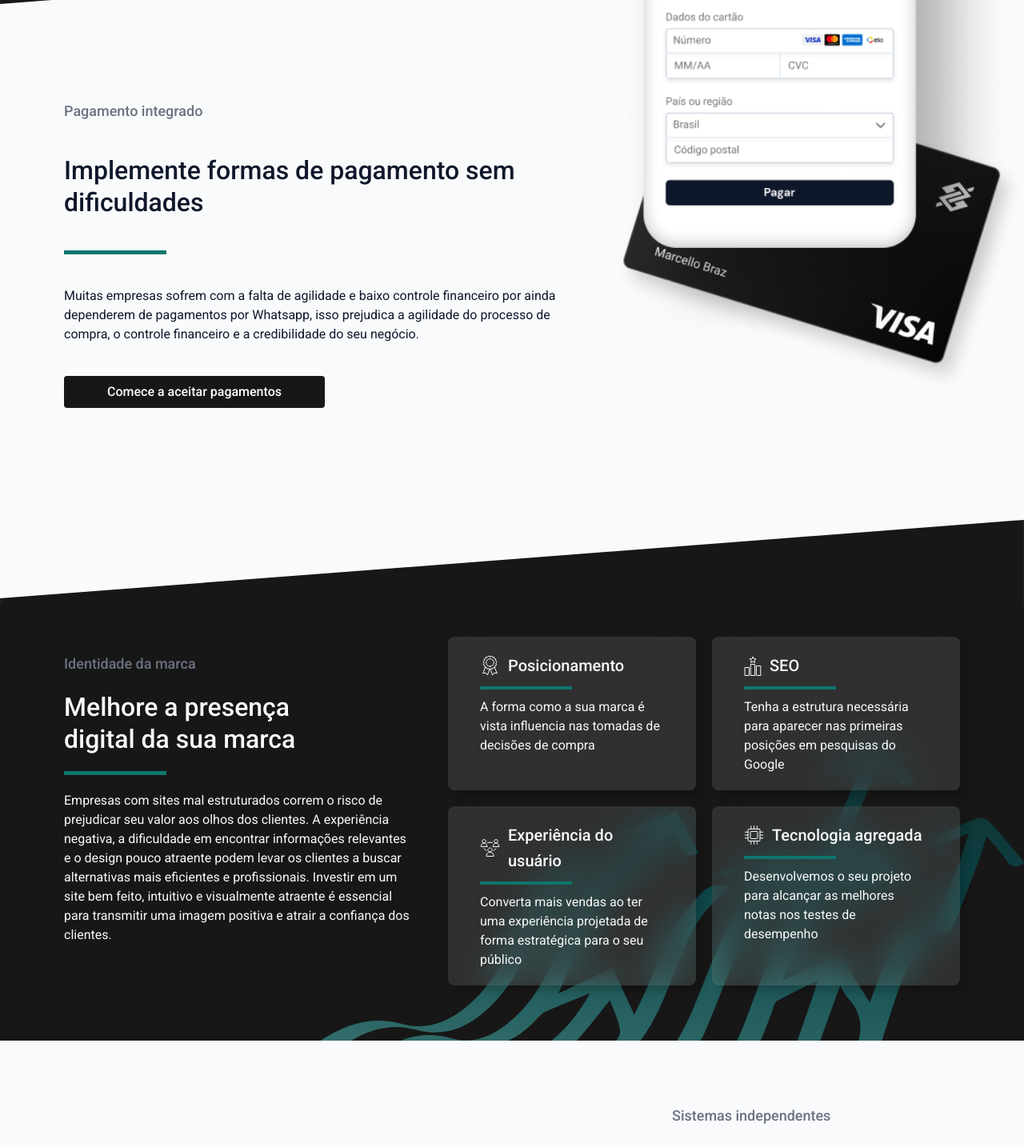
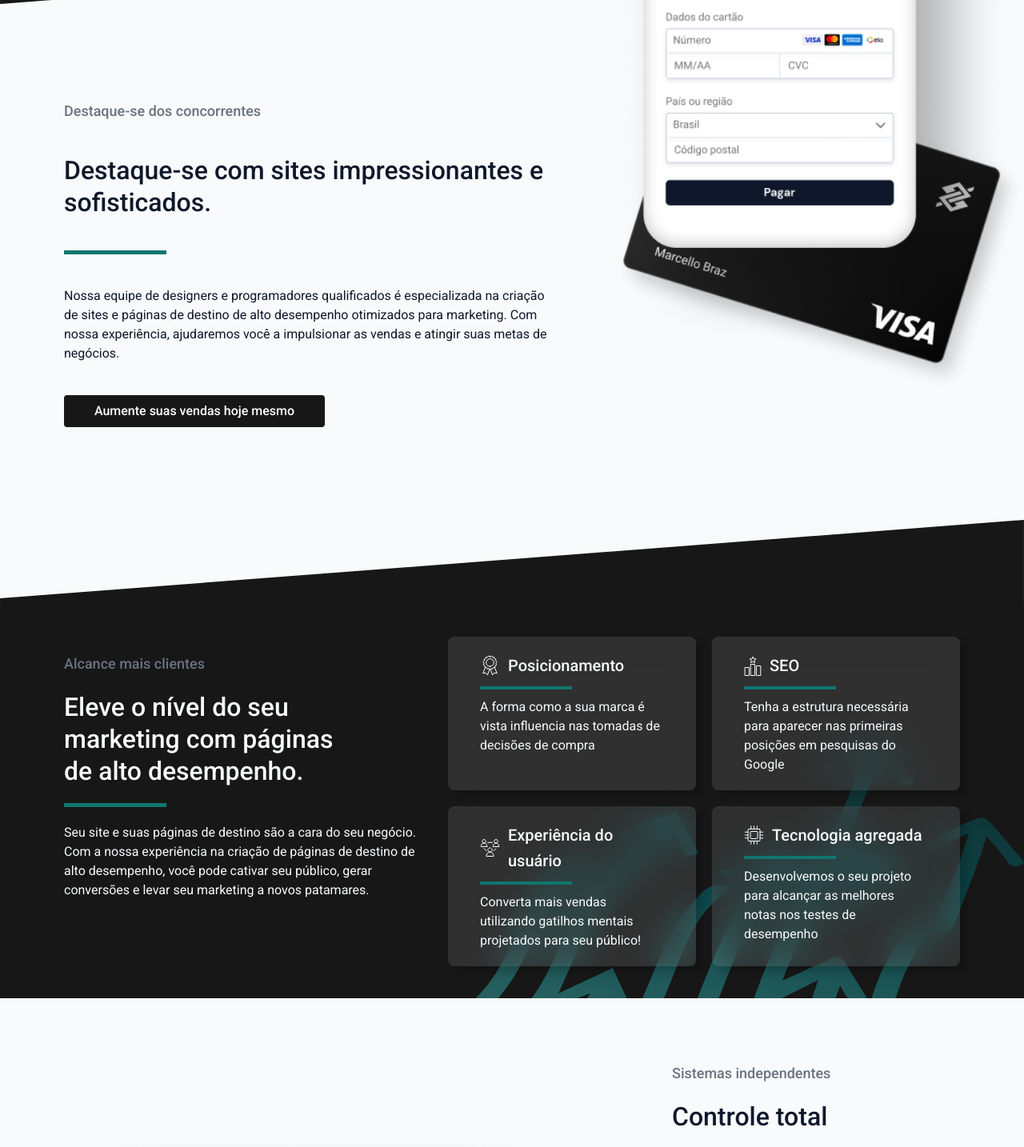
Before and after one commit to matheusmfl/lemon-tech, a Next.js app: page / in a window 1280 px wide. Shown: the part 860-2294 px from the top of the page at 80% size. Built offline with nearby package versions, Linux system fonts and the light colour scheme.

Commit message:
Update Copy

```diff
--- a/src/components/Hero.tsx
+++ b/src/components/Hero.tsx
@@ -11,8 +11,8 @@ export function Hero() {
       />
       <div className="pt-14 z-10">
         <h1 className="font-semibold text-4xl leading-[48px] lg:leading-[76px] lg:w-[720px] lg:text-6xl text-slate-50 text-left">
-          Criaremos uma
-          <br className="md:hidden" /> máquina de vendas para seu negócio
+          Leve sua empresa
+          <br className="md:hidden" /> para o próximo nível com a ZenonTech.
         </h1>
       </div>
 
--- a/src/components/Section1.tsx
+++ b/src/components/Section1.tsx
@@ -32,24 +32,27 @@ export function Section1() {
           {/* Hero text Div */}
           <div className="flex flex-col gap-5 md:w-[412px] lg:w-[620px] lg:gap-10 lg:pt-20">
             <span className="font-medium text-sm text-gray-500 leading-4 md:text-lg">
-              Pagamento integrado
+              Destaque-se dos concorrentes
             </span>
 
             <h2 className="font-medium text-[32px] leading-10 text-slate-900">
-              Implemente formas de pagamento sem dificuldades
+              Destaque-se com sites impressionantes e sofisticados.
             </h2>
 
             <Separator />
 
             <span className="font-normal text-base leading-6 text-slate-900">
-              Muitas empresas sofrem com a falta de agilidade e baixo controle
-              financeiro por ainda dependerem de pagamentos por Whatsapp, isso
-              prejudica a agilidade do processo de compra, o controle financeiro
-              e a credibilidade do seu negócio.
+              Nossa equipe de designers e programadores qualificados é
+              especializada na criação de sites e páginas de destino de alto
+              desempenho otimizados para marketing. Com nossa experiência,
+              ajudaremos você a impulsionar as vendas e atingir suas metas de
+              negócios.
             </span>
             {/* Botão só existe na responsividade */}
             <button className="w-full py-[10px] lg:w-[326px] hidden md:block font-medium text-white text-base leading-5 bg-neutral-900 rounded-[4px] hover:brightness-95  ">
-              Comece a aceitar pagamentos
+              <a href="https://wa.me/5581991176822?text=Ol%C3%A1%2C+gostaria+de+saber+mais+informa%C3%A7%C3%B5es+sobre+seus+produtos%21">
+                Aumente suas vendas hoje mesmo
+              </a>
             </button>
           </div>
         </div>
@@ -71,7 +74,7 @@ export function Section1() {
               href="https://wa.me/5581991176822?text=Ol%C3%A1%2C+gostaria+de+saber+mais+informa%C3%A7%C3%B5es+sobre+seus+produtos%21"
               rel="noreferrer"
             >
-              Comece a aceitar pagamentos
+              Aumente suas vendas hoje mesmo
             </a>
           </button>
         </div>
--- a/src/components/Section2.tsx
+++ b/src/components/Section2.tsx
@@ -18,23 +18,20 @@ export function Section2() {
       {/* TextDiv */}
       <div className="flex flex-col gap-5 md:pt-5 lg:w-[540px]">
         <span className="font-medium text-sm text-gray-500 leading-4 md:text-lg">
-          Identidade da marca
+          Alcance mais clientes
         </span>
 
         <h2 className="font-medium text-[32px] leading-10 text-slate-50 md:w-[342px]">
-          Melhore a presença digital da sua marca
+          Eleve o nível do seu marketing com páginas de alto desempenho.
         </h2>
 
         <Separator />
 
         <span className="font-normal text-base leading-6 z-20 text-slate-50 md:w-[640px] lg:w-[440px] lg:pb-20">
-          Empresas com sites mal estruturados correm o risco de prejudicar seu
-          valor aos olhos dos clientes. A experiência negativa, a dificuldade em
-          encontrar informações relevantes e o design pouco atraente podem levar
-          os clientes a buscar alternativas mais eficientes e profissionais.
-          Investir em um site bem feito, intuitivo e visualmente atraente é
-          essencial para transmitir uma imagem positiva e atrair a confiança dos
-          clientes.
+          Seu site e suas páginas de destino são a cara do seu negócio. Com a
+          nossa experiência na criação de páginas de destino de alto desempenho,
+          você pode cativar seu público, gerar conversões e levar seu marketing
+          a novos patamares.
         </span>
       </div>
       {/* Container dos cards */}
@@ -53,7 +50,7 @@ export function Section2() {
 
         <CardsGlasmorfism
           title="Experiência do usuário"
-          content="Converta mais vendas ao ter uma experiência projetada de forma estratégica para o seu público"
+          content="Converta mais vendas utilizando gatilhos mentais projetados para seu público!"
           cardType="experiencia"
         />
 
--- a/src/components/SectionCardsPrice.tsx
+++ b/src/components/SectionCardsPrice.tsx
@@ -19,16 +19,18 @@ export function SectionCardsPrice() {
           </h2>
           <Separator />
           <span className="font-normal text-base leading-6 lg:w-[400px] text-slate-900">
-            Site mínimo viável é construído e pago por etapas facilitando seu
-            primeiro passo para o digital.
+            Aumente sua presença on-line hoje mesmo com um site incrível! <br />
+            Assuma o controle de seu sucesso e crie uma impressão duradoura.
+            Comece por etapas pequenas até alcançar um gigante sistema de
+            tecnologia
           </span>
         </div>
         {/* div cards */}
         <div className="flex flex-col gap-5 md:flex-row md:grid md:grid-cols-3">
           <PriceCards
             cardType="step1"
-            title="Crie um MVP do seu site e arrecade dinheiro"
-            content="Site de página única “landing page” para primeiras vendas online e ter um canal sólido para apresentar sua marca"
+            title="Crie o primeiro protótipo do seu site e arrecade dinheiro"
+            content="Plano mais básico onde construiremos sua marca no digital, site institucional de página única completo para suas necessidades"
           />
           <PriceCards
             cardType="step2"
```
